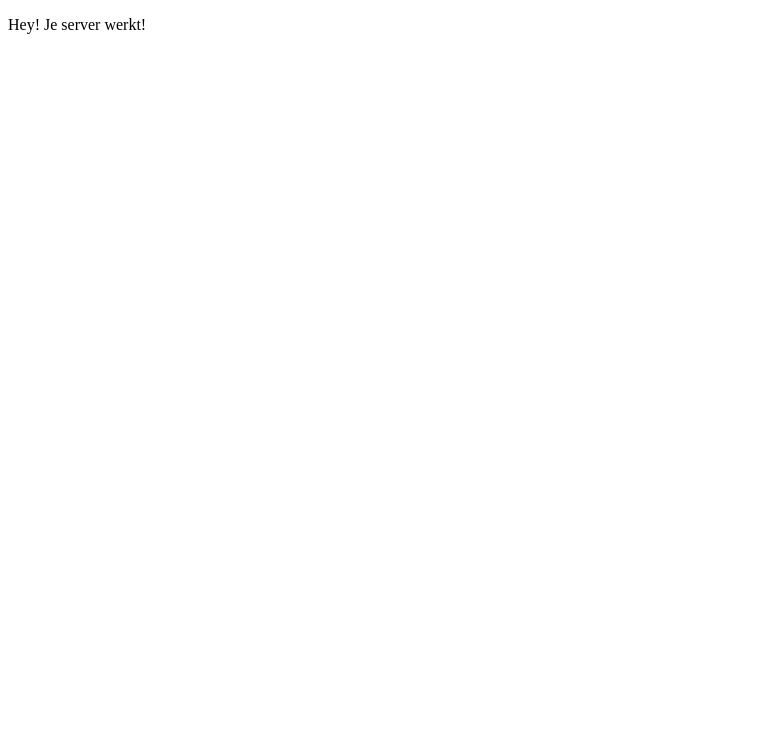
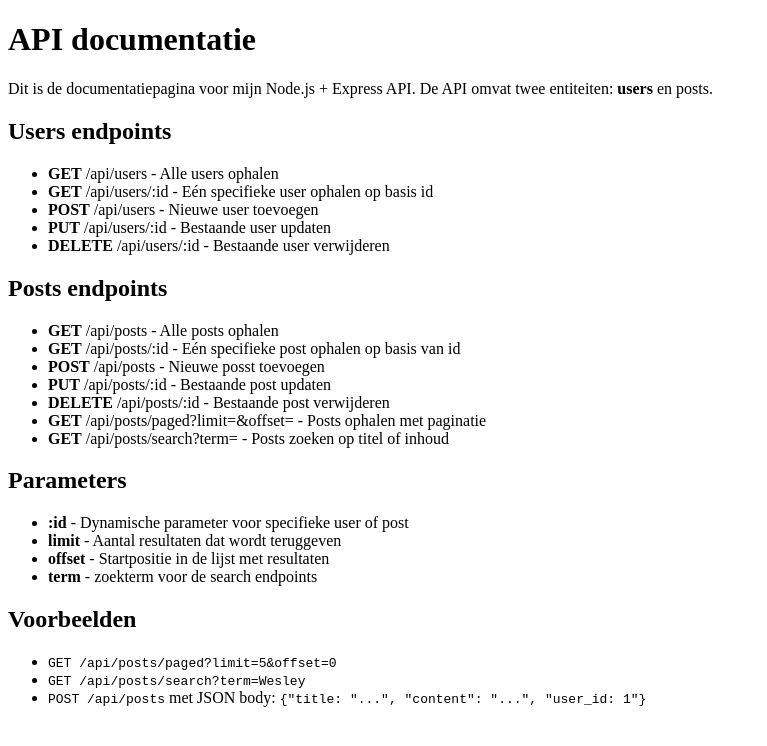
Before and after one commit to WesleyRomain/node-api, a website: page index.html in a window 1280 px wide. Shown: the whole page, without its empty margins (0-767 px from the left). Drawn offline with Linux system fonts and the light colour scheme.

Commit message:
Toevoeging HTML documentatie

```diff
--- a/index.html
+++ b/index.html
@@ -3,9 +3,45 @@
 <head>
     <meta charset="UTF-8">
     <meta name="viewport" content="width=device-width, initial-scale=1.0">
-    <title>Document</title>
+    <title>API documentatie - Node.js project</title>
 </head>
 <body>
-    <p>Hey! Je server werkt!</p>
+    <h1>API documentatie</h1>
+    <p>Dit is de documentatiepagina voor mijn Node.js + Express API. De API omvat twee entiteiten: <strong>users</strong> en <strong></strong>posts</strong>.</p>
+
+    <h2>Users endpoints</h2>
+    <ul>
+        <li><strong>GET</strong> /api/users - Alle users ophalen</li>
+        <li><strong>GET</strong> /api/users/:id - Eén specifieke user ophalen op basis id</li>
+        <li><strong>POST</strong> /api/users - Nieuwe user toevoegen</li>
+        <li><strong>PUT</strong> /api/users/:id - Bestaande user updaten</li>
+        <li><strong>DELETE</strong> /api/users/:id - Bestaande user verwijderen</li>
+    </ul>
+
+    <h2>Posts endpoints</h2>
+    <ul>
+        <li><strong>GET</strong> /api/posts - Alle posts ophalen</li>
+        <li><strong>GET</strong> /api/posts/:id - Eén specifieke post ophalen op basis van id</li>
+        <li><strong>POST</strong> /api/posts - Nieuwe posst toevoegen</li>
+        <li><strong>PUT</strong> /api/posts/:id - Bestaande post updaten</li>
+        <li><strong>DELETE</strong> /api/posts/:id - Bestaande post verwijderen</li>
+        <li><strong>GET</strong> /api/posts/paged?limit=&amp;offset= - Posts ophalen met paginatie</li>
+        <li><strong>GET</strong> /api/posts/search?term= - Posts zoeken op titel of inhoud</li>
+    </ul>
+
+    <h2>Parameters</h2>
+    <ul>
+        <li><strong>:id</strong> - Dynamische parameter voor specifieke user of post</li>
+        <li><strong>limit</strong> - Aantal resultaten dat wordt teruggeven</li>
+        <li><strong>offset</strong> - Startpositie in de lijst met resultaten</li>
+        <li><strong>term</strong> - zoekterm voor de search endpoints</li>
+    </ul>
+
+    <h2>Voorbeelden</h2>
+    <ul>
+        <li><code>GET /api/posts/paged?limit=5&amp;offset=0</code></li>
+        <li><code>GET /api/posts/search?term=Wesley</code></li>
+        <li><code>POST /api/posts</code> met JSON body: <code>{"title: "...", "content": "...", "user_id: 1"}</code></li>
+    </ul>
 </body>
 </html>
```
